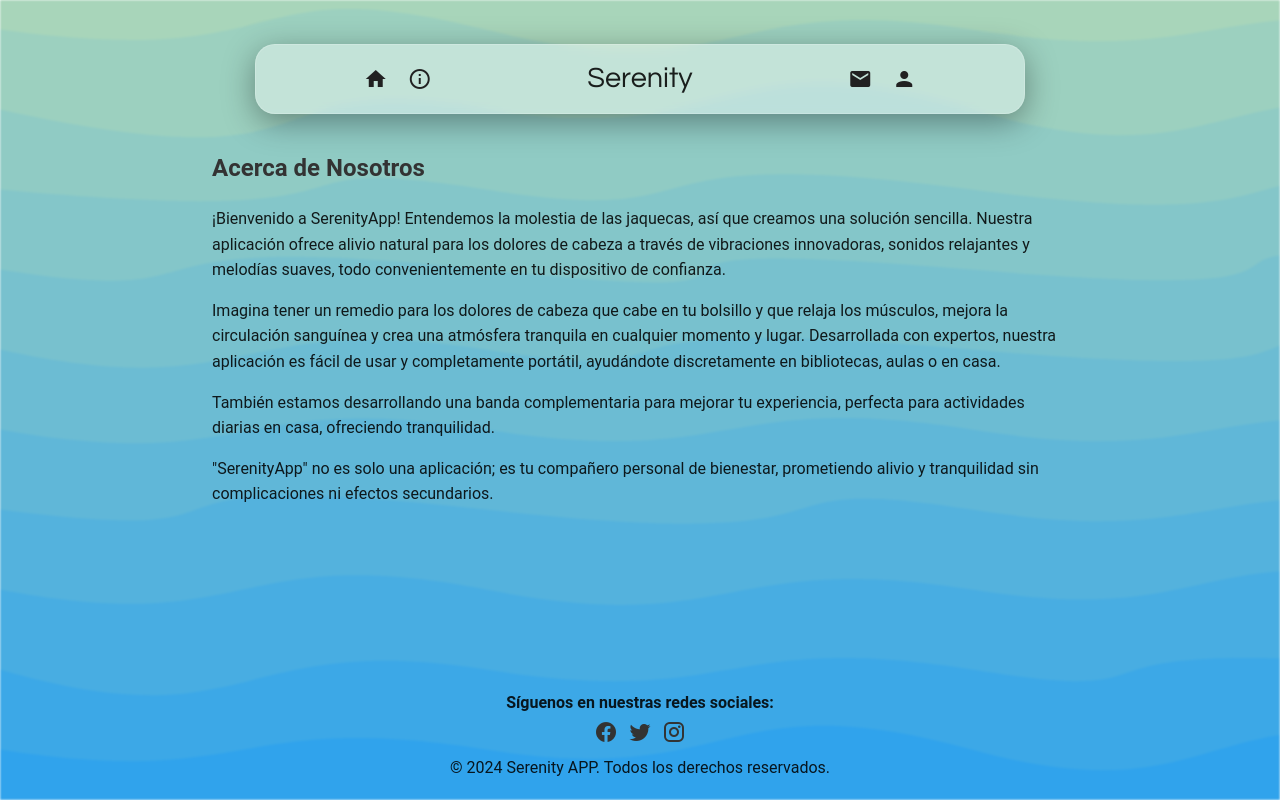
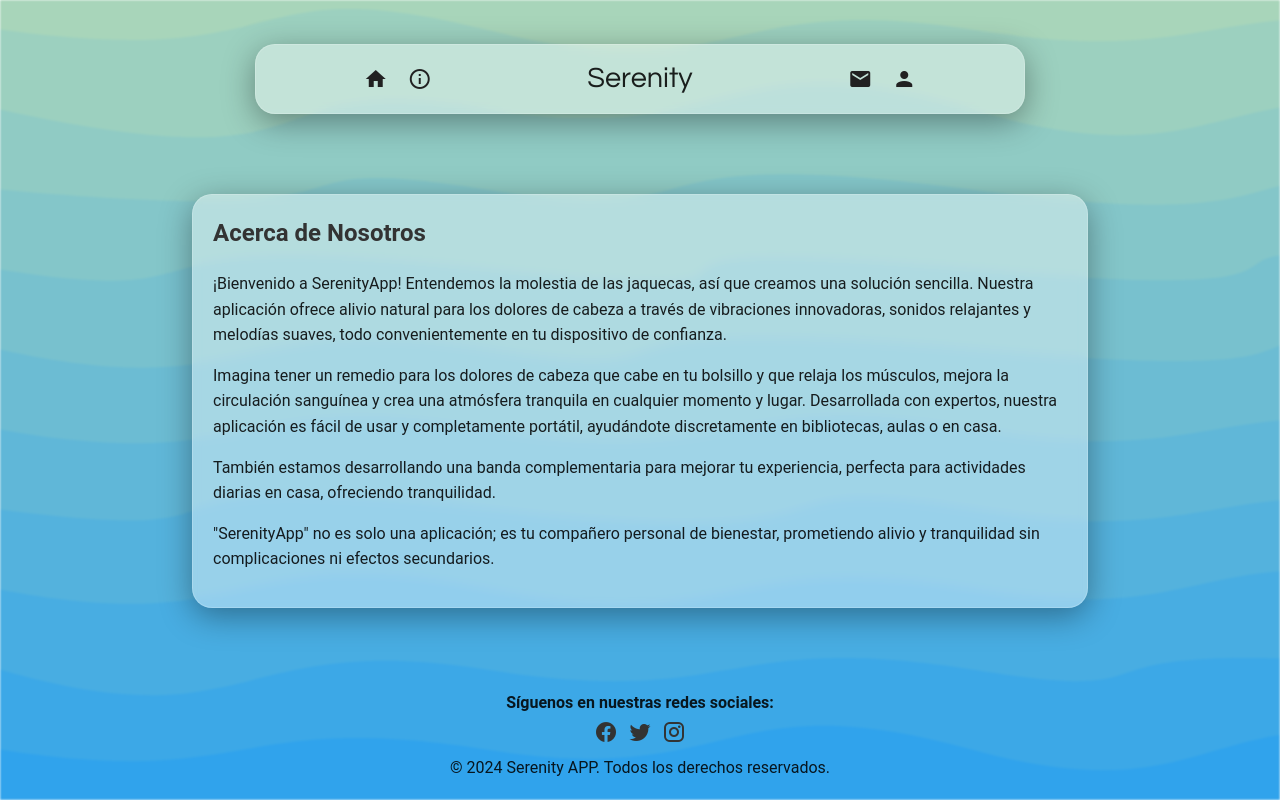
Before and after one commit to mariops03/SerenityAPP, a Vue app in the folder web/: page /acerca in a window 1280 px wide. Built offline with nearby package versions, Linux system fonts and the light colour scheme.

Commit message:
FINAL ESPERO 2

```diff
--- a/web/src/views/Acerca.vue
+++ b/web/src/views/Acerca.vue
@@ -1,5 +1,5 @@
 <template>
-    <div class="about-us">
+    <v-card class="about-us mt-16">
       <h1>Acerca de Nosotros</h1>
       <p>
         ¡Bienvenido a SerenityApp! Entendemos la molestia de las jaquecas, así que creamos una solución sencilla. Nuestra aplicación ofrece alivio natural para los dolores de cabeza a través de vibraciones innovadoras, sonidos relajantes y melodías suaves, todo convenientemente en tu dispositivo de confianza.
@@ -13,7 +13,7 @@
       <p>
         "SerenityApp" no es solo una aplicación; es tu compañero personal de bienestar, prometiendo alivio y tranquilidad sin complicaciones ni efectos secundarios.
       </p>
-    </div>
+    </v-card>
   </template>
 
   <style scoped>
@@ -32,4 +32,19 @@
     line-height: 1.6;
     margin-bottom: 15px;
   }
+
+  .v-card {
+    background: rgba(255, 255, 255, 0.4);
+    backdrop-filter: blur(5px);
+    border-radius: 20px;
+    border: 1px solid rgba(255, 255, 255, 0.18);
+    box-shadow: 0 8px 32px 0 rgba(0, 0, 0, 0.37);
+    display: flex;
+    flex-direction: column;
+    justify-content: space-between;
+    padding: 20px;
+    margin-bottom: 10px;
+    height: 100%;
+  }
+
   </style>
--- a/web/src/views/Contacto.vue
+++ b/web/src/views/Contacto.vue
@@ -94,11 +94,7 @@
   }
 
   .card {
-  background: linear-gradient(
-    135deg,
-    rgba(255, 255, 255, 0.1),
-    rgba(255, 255, 255, 0)
-  );
+  background: rgba(255, 255, 255, 0.4);
   backdrop-filter: blur(5px);
   border-radius: 20px;
   border: 1px solid rgba(255, 255, 255, 0.18);
--- a/web/src/views/Profile.vue
+++ b/web/src/views/Profile.vue
@@ -59,11 +59,7 @@ export default {
 
 <style scoped>
 .profile-container {
-  background: linear-gradient(
-    135deg,
-    rgba(255, 255, 255, 0.1),
-    rgba(255, 255, 255, 0)
-  );
+  background: rgba(255, 255, 255, 0.4);
   backdrop-filter: blur(5px);
   border-radius: 20px;
   border: 1px solid rgba(255, 255, 255, 0.18);
--- a/web/src/views/Signin.vue
+++ b/web/src/views/Signin.vue
@@ -93,11 +93,7 @@ export default {
 
 <style scoped>
 .card {
-  background: linear-gradient(
-    135deg,
-    rgba(255, 255, 255, 0.1),
-    rgba(255, 255, 255, 0)
-  );
+  background: rgba(255, 255, 255, 0.4);
   backdrop-filter: blur(5px);
   border-radius: 20px;
   border: 1px solid rgba(255, 255, 255, 0.18);
--- a/web/src/views/Signup.vue
+++ b/web/src/views/Signup.vue
@@ -82,11 +82,7 @@ export default {
 
 <style scoped>
 .card {
-  background: linear-gradient(
-    135deg,
-    rgba(255, 255, 255, 0.1),
-    rgba(255, 255, 255, 0)
-  );
+  background: rgba(255, 255, 255, 0.4);
   backdrop-filter: blur(5px);
   border-radius: 20px;
   border: 1px solid rgba(255, 255, 255, 0.18);
```
